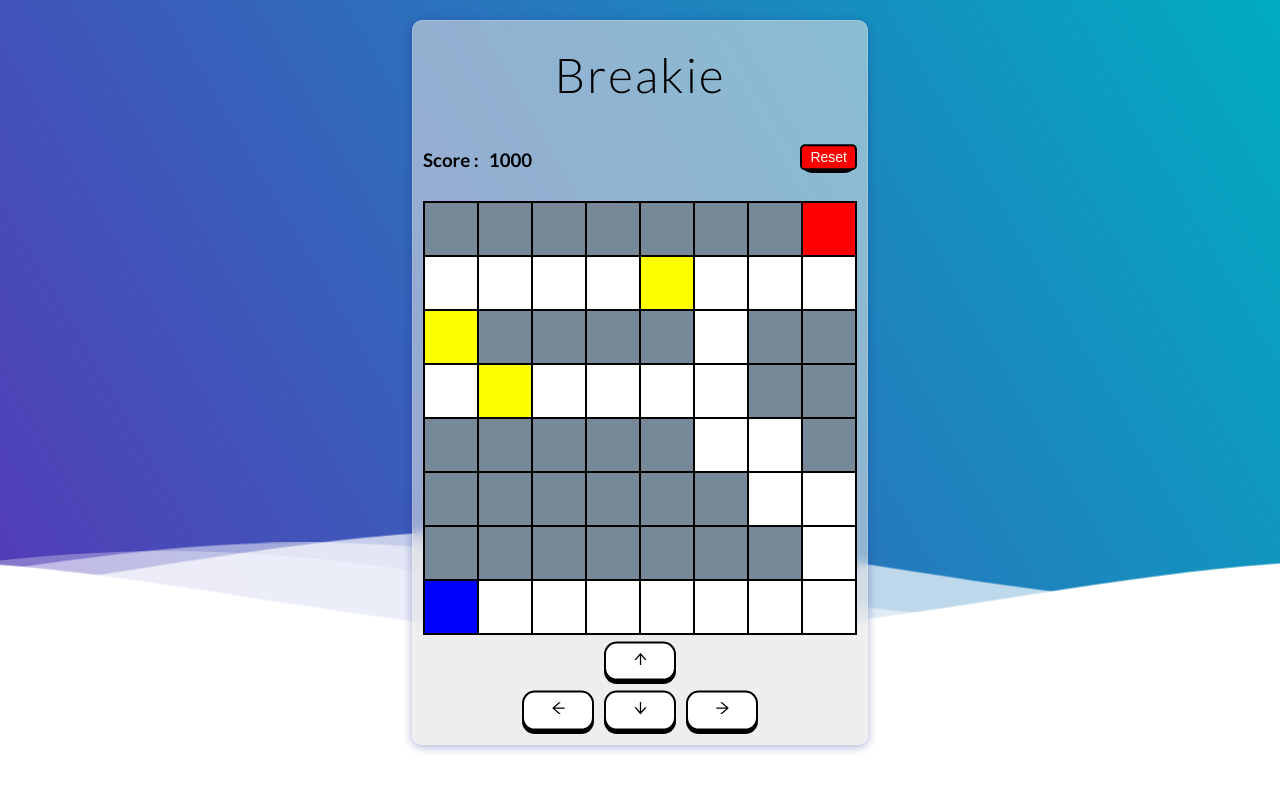
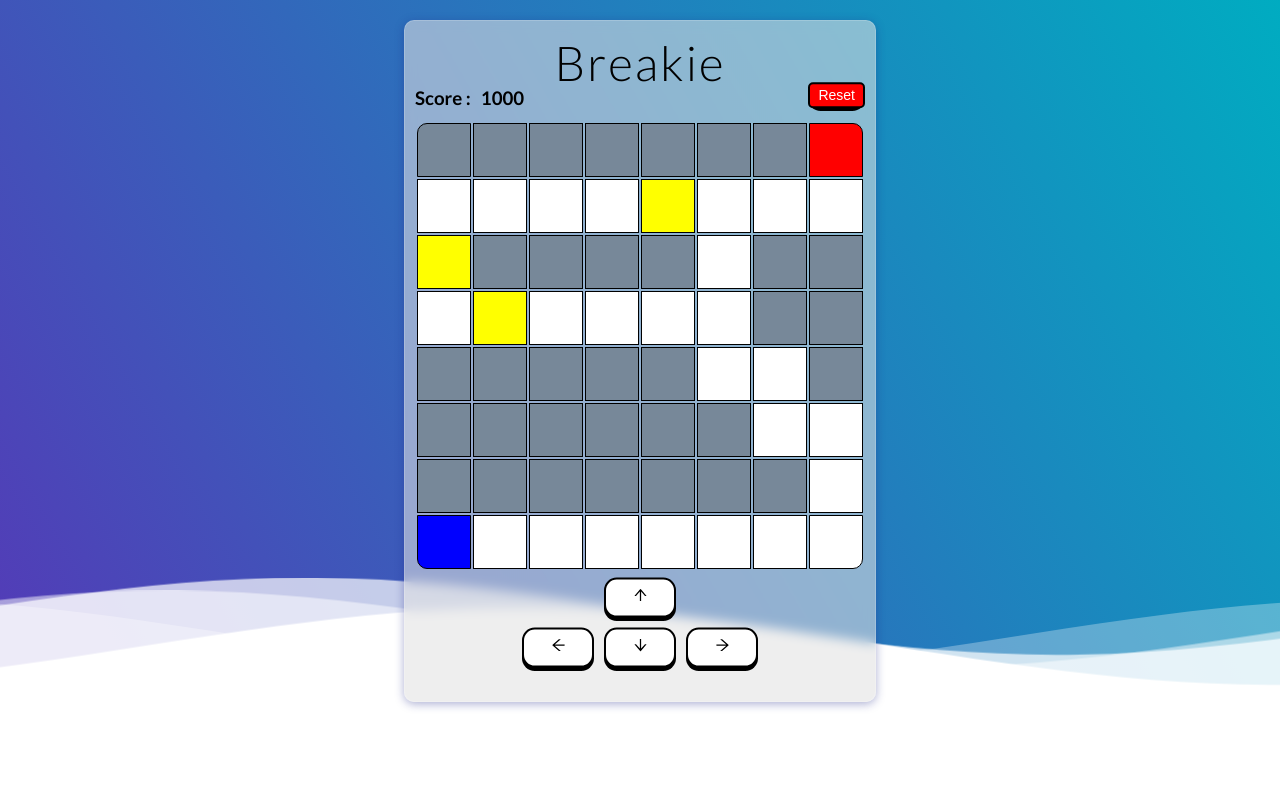
Before and after one commit to si-saaref/react-breakie, a React (Vite) app: page / in a window 1280 px wide. Shown: the top 790 px of the page. Built offline with nearby package versions, Linux system fonts and the light colour scheme.

Commit message:
style: fix some style on board

```diff
--- a/src/App.css
+++ b/src/App.css
@@ -3,6 +3,21 @@
 	margin: 0;
 	padding: 0;
 	text-align: center;
+}
+
+h1,
+h2,
+h3,
+h4,
+h5,
+h6,
+p {
+	margin: 0;
+	padding: 0;
+}
+
+* {
+	user-select: none;
 }
 
 .game-container {
--- a/src/components/UI/molecules/GridBoard/style.css
+++ b/src/components/UI/molecules/GridBoard/style.css
@@ -1,6 +1,26 @@
 table {
-	background: black;
+	/* background: black; */
 	border-collapse: separate;
 	width: fit-content;
-	/* border-spacing: 0 1em; */
+	/* border-spacing: 0.5rem 0.5rem; */
 }
+
+td {
+	border: 1px solid black;
+}
+
+tr:nth-child(1) td:nth-child(1) {
+	border-top-left-radius: 10px;
+}
+
+tr:nth-child(8) td:nth-child(1) {
+	border-bottom-left-radius: 10px;
+}
+
+tr:nth-child(1) td:nth-child(8) {
+	border-top-right-radius: 10px;
+}
+
+tr:nth-child(8) td:nth-child(8) {
+	border-bottom-right-radius: 10px;
+}
--- a/src/components/UI/organism/Background/index.jsx
+++ b/src/components/UI/organism/Background/index.jsx
@@ -21,10 +21,10 @@ export default function Background() {
 							/>
 						</defs>
 						<g className='parallax'>
+							<use xlinkHref='#gentle-wave' x='48' y='7' fill='#fff' />
 							<use xlinkHref='#gentle-wave' x='48' y='0' fill='rgba(255,255,255,0.7)' />
 							<use xlinkHref='#gentle-wave' x='48' y='3' fill='rgba(255,255,255,0.5)' />
 							<use xlinkHref='#gentle-wave' x='48' y='5' fill='rgba(255,255,255,0.3)' />
-							<use xlinkHref='#gentle-wave' x='48' y='7' fill='#fff' />
 						</g>
 					</svg>
 				</div>
--- a/src/components/UI/organism/Background/style.css
+++ b/src/components/UI/organism/Background/style.css
@@ -25,7 +25,7 @@ p {
 
 .background {
 	width: 100%;
-	height: 80vh;
+	height: 86vh;
 	position: relative;
 	text-align: center;
 	background: linear-gradient(60deg, rgba(84, 58, 183, 1) 0%, rgba(0, 172, 193, 1) 100%);
--- a/src/components/UI/organism/Board/style.css
+++ b/src/components/UI/organism/Board/style.css
@@ -8,7 +8,7 @@
 	gap: 10px;
 	background: white;
 	margin-top: 20px;
-	padding: 10px;
+	padding: 30px 10px;
 	/* border-radius: 5px;
 	background: rgba(0, 0, 0, 0.5); */
 	background: rgba(225, 225, 225, 0.567);
```
